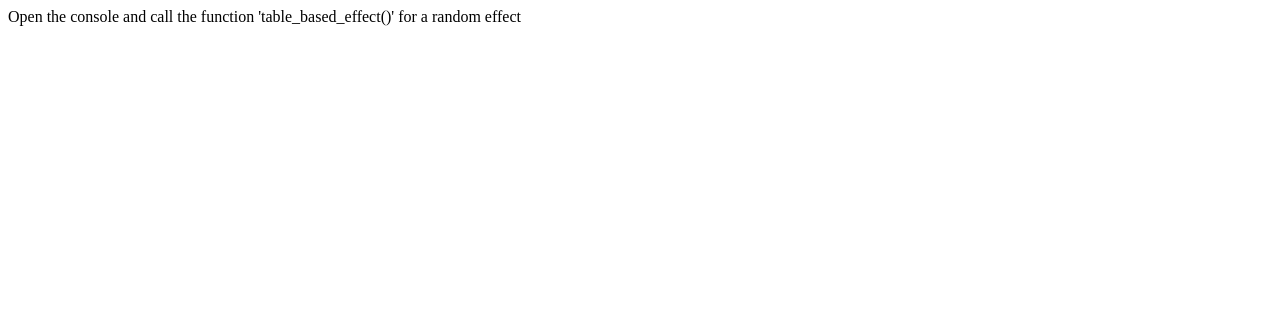
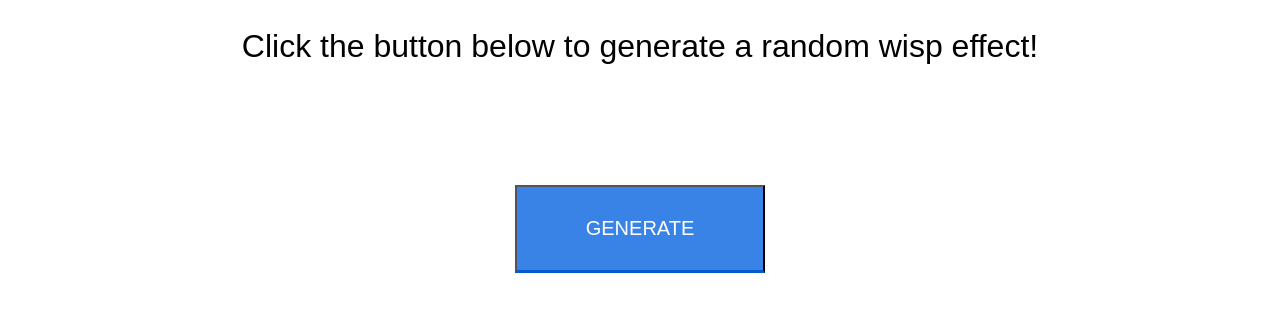
Before and after one commit to GaryRidgway/dnd_wisp_effects, a plain HTML site: page index.html in a window 1280 px wide. Drawn offline with nearby package versions, Linux system fonts and the light colour scheme.

Commit message:
INTERFACE

```diff
--- a/index.html
+++ b/index.html
@@ -1,9 +1,14 @@
 <head>
+	<script src="https://code.jquery.com/jquery-3.3.1.min.js" integrity="sha256-FgpCb/KJQlLNfOu91ta32o/NMZxltwRo8QtmkMRdAu8=" crossorigin="anonymous"></script>
 	<script src="js/deck_of_many_things.js"></script>
 	<script src="js/grog_of_substantial_whimsey.js"></script>
 	<script src="js/wild_magic.js"></script>
 	<script src="js/wisp_effects.js"></script>
+
+	<link rel="stylesheet" href="styles.css">
 </head>
 <body>
-	Open the console and call the function 'table_based_effect()' for a random effect
+	<div class='title'>Click the button below to generate a random wisp effect!</div>
+	<button class='generate-button'>GENERATE</button>
+	<div class='description'></div>
 </body>
--- a/js/wisp_effects.js
+++ b/js/wisp_effects.js
@@ -16,3 +16,9 @@ function table_based_effect() {
     return 'wild magic : ' + wild_magic_table[Math.floor(Math.random() * wild_magic_table.length)];
   }
 }
+
+$('document').ready(function() {
+  $(".generate-button").click(function() {
+    $('.description').html(table_based_effect());
+  });
+});
--- /dev/null
+++ b/styles.css
@@ -0,0 +1,39 @@
+body {
+	display: flex;
+	flex-direction: column;
+	align-items: center;
+}
+
+div {
+	text-align: center;
+	padding: 20px;
+	font-family: Arial;
+}
+
+.title {
+	font-size: 32px;
+}
+
+.generate-button {
+    font-size: 20px;
+    width: 250px;
+    padding: 30px 60px;
+    background-color: #3983e6;
+    color: #fff;
+    border-bottom: 3px solid #035bd0;
+    margin: 100px 0px;
+}
+
+.generate-button:active {
+	border-bottom: 0px solid #035bd0;
+	margin: 103px 0px 100px 0px;
+}
+
+.description {
+	border: 1px solid #434343;
+	border-radius: 5px;
+}
+
+.description:empty {
+	border: none;
+}
```
